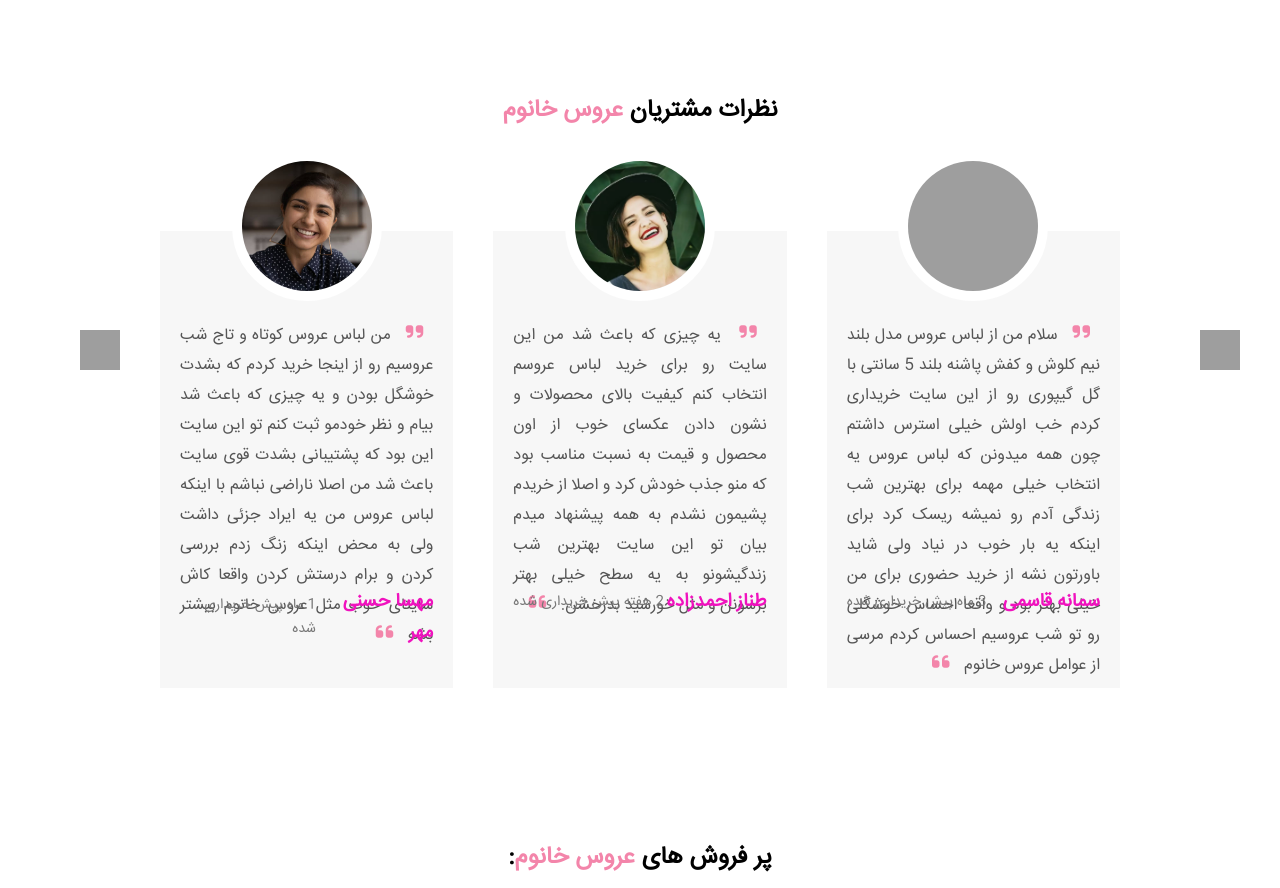
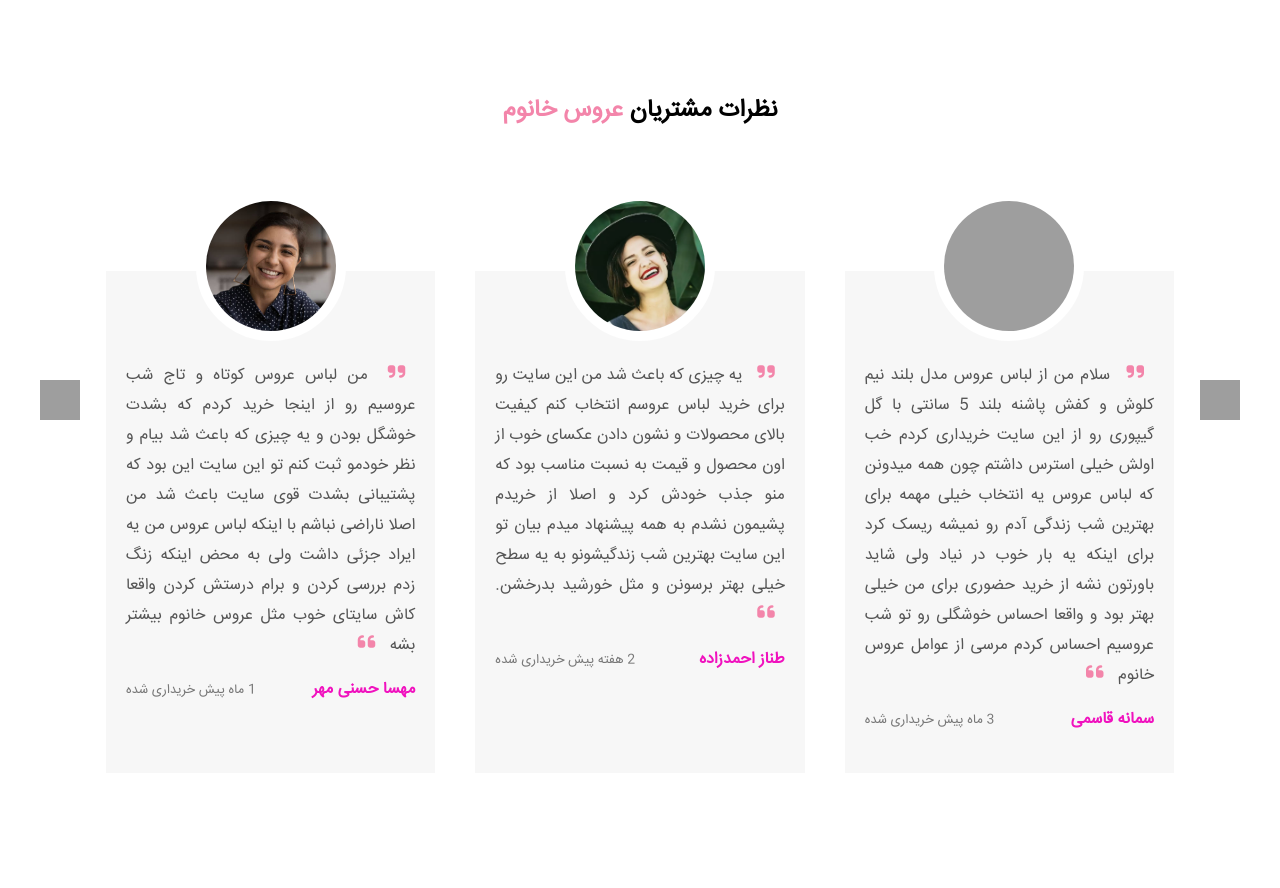
Before and after one commit to rahilAhmadi/aroos_khanoom, a PHP site: page / in a window 1280 px wide. Shown: the part 2040-2928 px from the top of the page. Run offline with PHP 8.4, Linux system fonts and the light colour scheme; some libraries are stand-ins or nearby versions; some web fonts are replaced; grey boxes are pictures that could not be loaded.

Commit message:
upate(index):responsive index page espcially comment section

```diff
--- a/css/index.css
+++ b/css/index.css
@@ -157,10 +157,10 @@ body{
 }
 .comments{
     display: flex;
-    width: 100%;
+    width: 85%;
     margin: 100px 0px;
     grid-gap: 20px;
-    padding: 0 150px;
+    margin: 100px auto;
     position: relative;
 }
 .prev_comment{
@@ -172,7 +172,7 @@ body{
     width: 40px;
     height: 40px;
     top: 40%;
-    left: 80px;
+    left: 40px;
     cursor: pointer;
 }
 .next_comment{
@@ -194,7 +194,7 @@ body{
     flex-direction: column;
     justify-content: center;
     align-items: center;
-    margin: 0 10px;
+    margin: 40px 10px;
     width: 33%;
     background-color: #f7f7f7;
     padding: 40px 20px;
@@ -213,7 +213,6 @@ body{
     text-align: justify;
     line-height: 30px;
     font-size: 16px;
-    height: 250px;
 }
 .comments .comment p i{
     color: #F385AA;
@@ -250,10 +249,11 @@ body{
 }
 .comment_name h3{
     color: #F012BE;
+    font-size: 16px;
 }
 .comment_name span{
     color: #777;
-    font-size: 14px;
+    font-size: 13px;
 }
 /* --------------best Seller-------------- */
 .container_bestSeller{
--- a/style.css
+++ b/style.css
@@ -81,6 +81,7 @@ a {
     flex-direction: row;
     align-items: center;
     justify-content: flex-start;
+    z-index: 999;
 }
 
 .menu .menuRight li {
@@ -272,7 +273,6 @@ li.action {
     flex-direction: column;
     width: 30%;
     margin-right: 100px;
-    z-index: 999;
 }
 
 .content .contentDesc h1 {
@@ -295,6 +295,7 @@ li.action {
     transition: 0.4s;
     position: relative;
     overflow: hidden;
+    z-index: 1;
 }
 span.span_click_btn{
     background-color: #fff;
@@ -668,4 +669,17 @@ span.span_click_btn{
         grid-template-rows: repeat(5, 280px);
         grid-template-areas: "item_1 item_1" "item_2 item_2" "item_3 item_3" "item_4 item_4" "item_5 item_5";
     }
+    .comments{
+        flex-wrap: wrap;
+        padding: 0px 15px;
+    }
+    .comment {
+        display: flex;
+        width: 100% !important;
+        margin: 100px 0px;
+        grid-gap: 20px;
+        padding: 0 15px;
+        position: relative;
+        flex-wrap: wrap;
+    }
 }
```
